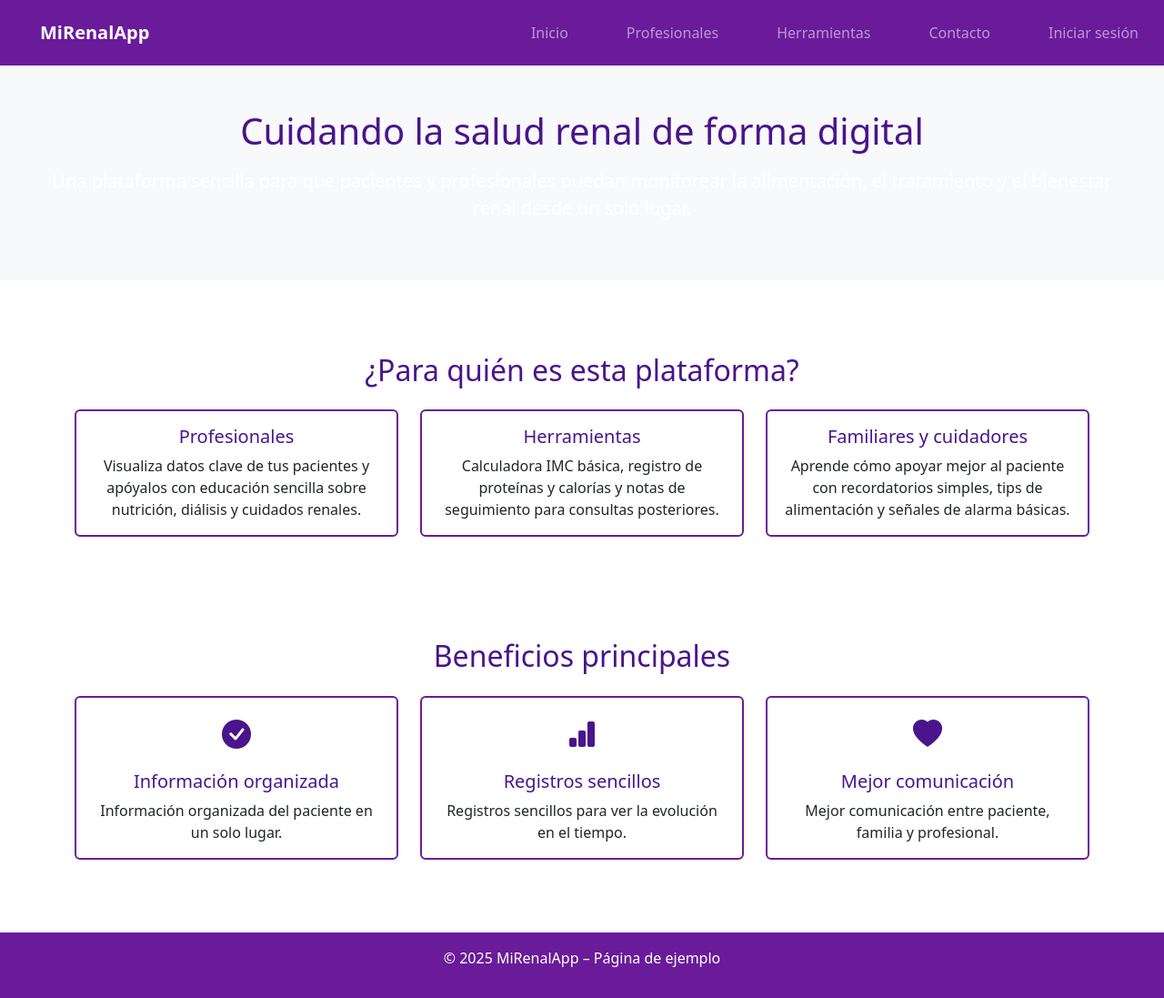
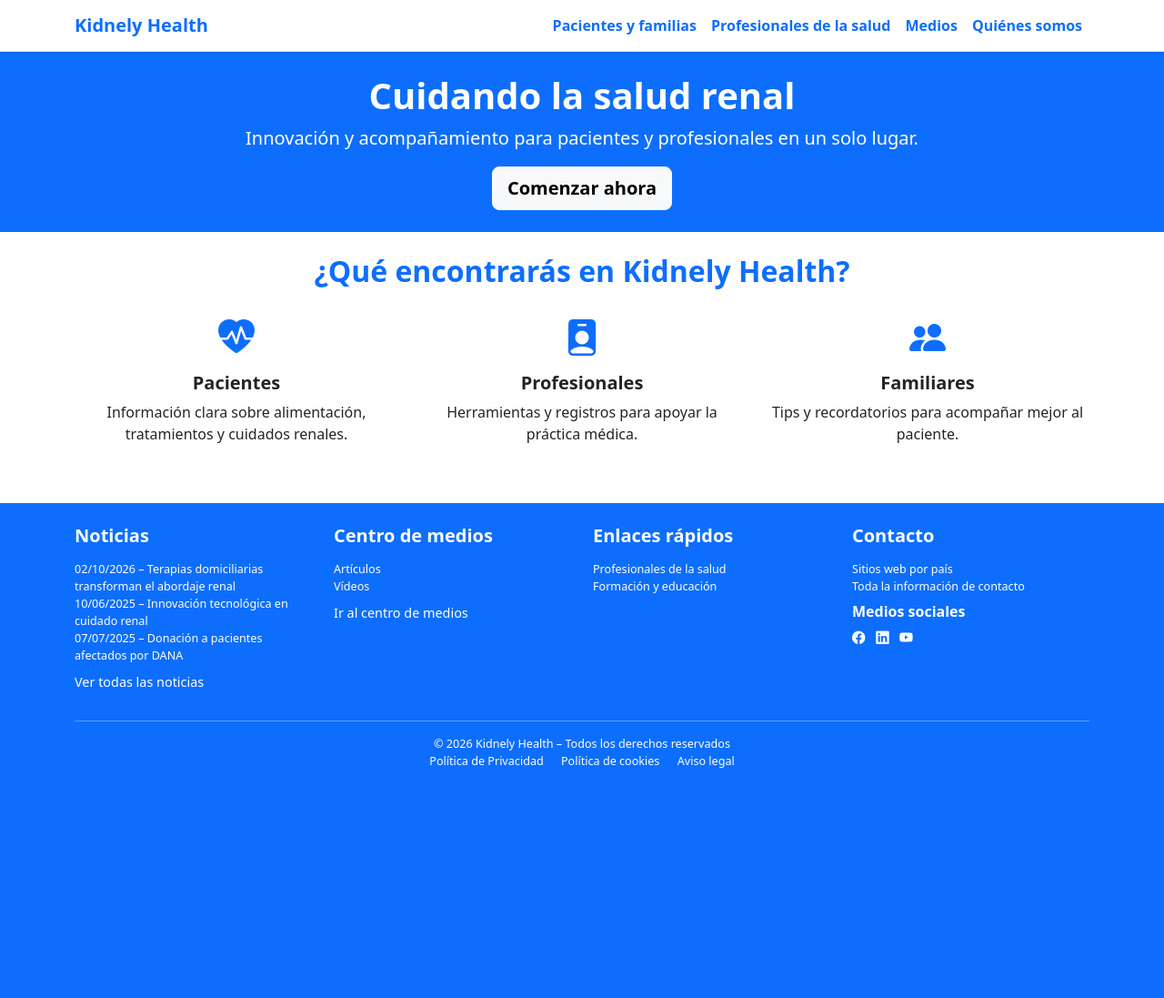
Before and after one commit to AngelAndreiLeonAguilar/MiRenalApp, a Django app: page / in a window 1280 px wide. Shown: the whole page at 91% size. After the commit the page ends 844 px from the top, so only its background shows below. Run offline with Django 5.2, Linux system fonts and the light colour scheme.

Commit message:
Rediseño de l apagina web

```diff
--- a/docker-compose.yml
+++ b/docker-compose.yml
@@ -16,9 +16,9 @@ services:
     image: postgres:15
     container_name: postgres_db
     environment:
-      POSTGRES_DB: nombre_db
-      POSTGRES_USER: usuario_db
-      POSTGRES_PASSWORD: contraseña_db
+      POSTGRES_DB: mirenalapp_db
+      POSTGRES_USER: postgres
+      POSTGRES_PASSWORD: 1234567890
     ports:
       - "5432:5432"
     volumes:
--- /dev/null
+++ b/requirements.txt
@@ -0,0 +1,3 @@
+Django==5.1.4
+psycopg2==2.9.9
+python-decouple==3.8
--- a/static/css/style.css
+++ b/static/css/style.css
@@ -1,126 +1,82 @@
-body {
-    font-family: Arial, sans-serif;
-    margin: 0;
-    padding: 0;
-    background: #f9f9f9;
-    color: #333;
+/* Paleta principal */
+.bg-blue {
+    background-color: #0d6efd !important;
 }
 
-header {
-    background: #6a1b9a;
-    color: white;
-    padding: 2rem;
-    text-align: center;
+.text-blue {
+    color: #0d6efd !important;
 }
 
-section {
-    padding: 2rem;
-    text-align: center;
+.btn-blue {
+    background-color: #0d6efd;
+    color: #fff;
+    border: none;
 }
 
-a {
-    display: inline-block;
-    margin: 0.5rem;
-    padding: 0.7rem 1.5rem;
-    background: #6a1b9a;
-    color: white;
-    border-radius: 5px;
+.btn-blue:hover {
+    background-color: #0b5ed7;
+    color: #fff;
+}
+
+/* Navbar */
+.navbar {
+    font-weight: 600;
+}
+
+.navbar a {
     text-decoration: none;
 }
 
-a:hover {
-    background: #4a148c;
+/* Hero */
+header h1 {
+    font-weight: 700;
 }
 
-footer {
-    background: #6a1b9a;
-    color: white;
-    text-align: center;
-    padding: 1rem;
-}
-nav {
-    background: #6a1b9a;
-    padding: 1rem;
+header p {
+    font-size: 1.1rem;
 }
 
-nav ul {
-    list-style: none;
-    margin: 0;
-    padding: 0;
-    display: flex;
-    justify-content: center;
-    gap: 2rem;
+/* Sección introductoria */
+.section-title {
+    margin-bottom: 1.5rem;
+    font-weight: 700;
 }
 
-nav a {
-    color: white;
-    text-decoration: none;
-    font-weight: bold;
+section h5 {
+    font-weight: 600;
+    margin-top: 0.5rem;
 }
 
-nav a:hover {
-    text-decoration: underline;
-}
-section {
-    padding: 2rem;
-    text-align: left;
-    max-width: 800px;
-    margin: auto;
+/* Footer */
+footer {
+    font-size: 0.9rem;
 }
 
-section h2 {
-    color: #4a148c;
+footer h5 {
+    font-weight: 700;
     margin-bottom: 1rem;
 }
 
-section ul {
-    list-style: none;
-    padding: 0;
+footer h6 {
+    font-weight: 600;
+    margin-top: 1rem;
 }
 
-section li {
-    margin-bottom: 0.8rem;
+footer a {
+    color: #ffffff;
+    text-decoration: none;
 }
 
-.beneficios ul li::before {
-    content: "✔ ";
-    color: #6a1b9a;
-    font-weight: bold;
-}
-/* Colores principales */
-.bg-purple {
-    background-color: #6a1b9a !important;
+footer a:hover {
+    text-decoration: underline;
 }
 
-.text-purple {
-    color: #4a148c !important;
+footer ul {
+    padding-left: 0;
+    list-style: none;
+    margin-bottom: 0.5rem;
 }
 
-.border-purple {
-    border: 2px solid #6a1b9a !important;
+footer .border-top {
+    border-color: rgba(255, 255, 255, 0.3) !important;
 }
-
-/* Botones personalizados */
-.btn-purple {
-    background-color: #6a1b9a;
-    color: white;
-    border-radius: 5px;
-    margin: 0.5rem;
-}
-
-.btn-purple:hover {
-    background-color: #4a148c;
-    color: white;
-}
-
-.btn-outline-purple {
-    border: 2px solid #6a1b9a;
-    color: #6a1b9a;
-    border-radius: 5px;
-    margin: 0.5rem;
-}
-
-.btn-outline-purple:hover {
-    background-color: #6a1b9a;
-    color: white;
-}
--- a/templates/home.html
+++ b/templates/home.html
@@ -2,7 +2,7 @@
 <html lang="es">
 <head>
     <meta charset="UTF-8">
-    <title>MiRenalApp</title>
+    <title>Kidnely Health</title>
     {% load static %}
     <link rel="stylesheet" href="{% static 'css/style.css' %}">
     <!-- Bootstrap CSS -->
@@ -11,134 +11,140 @@
     <link rel="stylesheet" href="https://cdn.jsdelivr.net/npm/bootstrap-icons@1.11.1/font/bootstrap-icons.css">
 </head>
 <body>
-    <!-- Menú de navegación -->
-    <nav class="navbar navbar-expand-lg navbar-dark bg-purple">
-        <div class="container-fluid">
-            <a class="navbar-brand" href="{% url 'home' %}">MiRenalApp</a>
+    <!-- Navbar -->
+    <nav class="navbar navbar-expand-lg navbar-light bg-white shadow-sm border-bottom">
+        <div class="container">
+            <a class="navbar-brand fw-bold text-blue" href="{% url 'home' %}">Kidnely Health</a>
+
+            <!-- Botón menú lateral (solo visible en móvil) -->
+            <button class="btn btn-blue d-lg-none" type="button" data-bs-toggle="offcanvas" data-bs-target="#menuLateral">
+                <i class="bi bi-list"></i> Menú
+            </button>
+
             <button class="navbar-toggler" type="button" data-bs-toggle="collapse" data-bs-target="#navbarNav">
                 <span class="navbar-toggler-icon"></span>
             </button>
             <div class="collapse navbar-collapse" id="navbarNav">
-                <ul class="navbar-nav ms-auto">
-                    <li class="nav-item"><a class="nav-link" href="{% url 'home' %}">Inicio</a></li>
-                    <li class="nav-item"><a class="nav-link" href="#">Profesionales</a></li>
-                    <li class="nav-item"><a class="nav-link" href="#">Herramientas</a></li>
-                    <li class="nav-item"><a class="nav-link" href="#">Contacto</a></li>
-
-                    {% if user.is_authenticated %}
-                        <!-- Menú desplegable de usuario -->
-                        <li class="nav-item dropdown">
-                            <a class="nav-link dropdown-toggle d-flex align-items-center" href="#" id="userDropdown" role="button" data-bs-toggle="dropdown" aria-expanded="false">
-                                <i class="bi bi-person-circle" style="font-size:1.5rem;"></i>
-                            </a>
-                            <ul class="dropdown-menu dropdown-menu-end" aria-labelledby="userDropdown">
-                                <li class="dropdown-item-text">
-                                    <strong>{{ user.username }}</strong>
-                                </li>
-                                <li><hr class="dropdown-divider"></li>
-                                <!-- Enlace de cerrar sesión -->
-                                <li><a class="dropdown-item" href="{% url 'logout' %}">Cerrar sesión</a></li>
-                                <!-- Opciones adicionales -->
-                                <li><a class="dropdown-item" href="{% url 'mi_perfil' %}">Mi perfil</a></li>
-                                <li><a class="dropdown-item" href="#">Configuración</a></li>
-
-                                {% if user.perfil.tipo == "medico" %}
-                                    <!-- 🔹 Enlace exclusivo para médicos -->
-                                    <li><a class="dropdown-item" href="{% url 'panel_medico' %}">Panel de Médicos</a></li>
-                                {% endif %}
-                            </ul>
-                        </li>
-                    {% else %}
-                        <li class="nav-item">
-                            <a class="nav-link" href="{% url 'login' %}">Iniciar sesión</a>
-                        </li>
-                    {% endif %}
+                <ul class="navbar-nav ms-auto fw-semibold">
+                    <li class="nav-item"><a class="nav-link text-blue" href="#">Pacientes y familias</a></li>
+                    <li class="nav-item"><a class="nav-link text-blue" href="#">Profesionales de la salud</a></li>
+                    <li class="nav-item"><a class="nav-link text-blue" href="#">Medios</a></li>
+                    <li class="nav-item"><a class="nav-link text-blue" href="#">Quiénes somos</a></li>
                 </ul>
             </div>
         </div>
     </nav>
 
-    <!-- Encabezado -->
-    <header class="bg-light text-center p-5">
-        <h1 class="text-purple mb-3">Cuidando la salud renal de forma digital</h1>
-        <p class="lead">Una plataforma sencilla para que pacientes y profesionales puedan monitorear la alimentación, el tratamiento y el bienestar renal desde un solo lugar.</p>
+    <!-- Hero -->
+    <header class="bg-blue text-white text-center py-4">
+        <div class="container">
+            <h1 class="fw-bold">Cuidando la salud renal</h1>
+            <p class="lead mb-3">Innovación y acompañamiento para pacientes y profesionales en un solo lugar.</p>
+            <a href="{% url 'login' %}" class="btn btn-light btn-lg fw-bold">Comenzar ahora</a>
+        </div>
     </header>
 
-    <!-- Sección: ¿Para quién es esta plataforma? -->
-    <section class="container my-5">
-        <h2 class="text-center text-purple mb-4">¿Para quién es esta plataforma?</h2>
-        <div class="row justify-content-center g-4 text-center">
+    <!-- Sección introductoria -->
+    <section class="container my-4 text-center">
+        <h2 class="text-blue section-title">¿Qué encontrarás en Kidnely Health?</h2>
+        <div class="row g-4">
             <div class="col-md-4">
-                <div class="card h-100 border-purple">
-                    <div class="card-body">
-                        <h5 class="card-title text-purple">Profesionales</h5>
-                        <p class="card-text">Visualiza datos clave de tus pacientes y apóyalos con educación sencilla sobre nutrición, diálisis y cuidados renales.</p>
-                    </div>
-                </div>
+                <i class="bi bi-heart-pulse-fill text-blue fs-1 mb-2"></i>
+                <h5 class="fw-bold">Pacientes</h5>
+                <p>Información clara sobre alimentación, tratamientos y cuidados renales.</p>
             </div>
             <div class="col-md-4">
-                <div class="card h-100 border-purple">
-                    <div class="card-body">
-                        <h5 class="card-title text-purple">Herramientas</h5>
-                        <p class="card-text">Calculadora IMC básica, registro de proteínas y calorías y notas de seguimiento para consultas posteriores.</p>
-                    </div>
-                </div>
+                <i class="bi bi-person-badge-fill text-blue fs-1 mb-2"></i>
+                <h5 class="fw-bold">Profesionales</h5>
+                <p>Herramientas y registros para apoyar la práctica médica.</p>
             </div>
             <div class="col-md-4">
-                <div class="card h-100 border-purple">
-                    <div class="card-body">
-                        <h5 class="card-title text-purple">Familiares y cuidadores</h5>
-                        <p class="card-text">Aprende cómo apoyar mejor al paciente con recordatorios simples, tips de alimentación y señales de alarma básicas.</p>
-                    </div>
-                </div>
-            </div>
-        </div>
-    </section>
-
-    <!-- Sección: Beneficios principales -->
-    <section class="container my-5">
-        <h2 class="text-center text-purple mb-4">Beneficios principales</h2>
-        <div class="row g-4 text-center">
-            <div class="col-md-4">
-                <div class="card h-100 border-purple">
-                    <div class="card-body">
-                        <div class="mb-3">
-                            <i class="bi bi-check-circle-fill text-purple" style="font-size:2rem;"></i>
-                        </div>
-                        <h5 class="card-title text-purple">Información organizada</h5>
-                        <p class="card-text">Información organizada del paciente en un solo lugar.</p>
-                    </div>
-                </div>
-            </div>
-            <div class="col-md-4">
-                <div class="card h-100 border-purple">
-                    <div class="card-body">
-                        <div class="mb-3">
-                            <i class="bi bi-bar-chart-fill text-purple" style="font-size:2rem;"></i>
-                        </div>
-                        <h5 class="card-title text-purple">Registros sencillos</h5>
-                        <p class="card-text">Registros sencillos para ver la evolución en el tiempo.</p>
-                    </div>
-                </div>
-            </div>
-            <div class="col-md-4">
-                <div class="card h-100 border-purple">
-                    <div class="card-body">
-                        <div class="mb-3">
-                            <i class="bi bi-heart-fill text-purple" style="font-size:2rem;"></i>
-                        </div>
-                        <h5 class="card-title text-purple">Mejor comunicación</h5>
-                        <p class="card-text">Mejor comunicación entre paciente, familia y profesional.</p>
-                    </div>
-                </div>
+                <i class="bi bi-people-fill text-blue fs-1 mb-2"></i>
+                <h5 class="fw-bold">Familiares</h5>
+                <p>Tips y recordatorios para acompañar mejor al paciente.</p>
             </div>
         </div>
     </section>
 
     <!-- Footer -->
-    <footer class="bg-purple text-white text-center p-3 mt-5">
-        <p>© 2025 MiRenalApp – Página de ejemplo</p>
+    <footer class="bg-blue text-white mt-5 pt-4 pb-2">
+        <div class="container">
+            <div class="row">
+                <!-- Noticias -->
+                <div class="col-md-3 mb-3">
+                    <h5 class="fw-bold">Noticias</h5>
+                    <ul class="list-unstyled small">
+                        <li>02/10/2026 – Terapias domiciliarias transforman el abordaje renal</li>
+                        <li>10/06/2025 – Innovación tecnológica en cuidado renal</li>
+                        <li>07/07/2025 – Donación a pacientes afectados por DANA</li>
+                    </ul>
+                    <a href="#" class="text-white">Ver todas las noticias</a>
+                </div>
+
+                <!-- Centro de medios -->
+                <div class="col-md-3 mb-3">
+                    <h5 class="fw-bold">Centro de medios</h5>
+                    <ul class="list-unstyled small">
+                        <li><a href="#" class="text-white">Artículos</a></li>
+                        <li><a href="#" class="text-white">Vídeos</a></li>
+                    </ul>
+                    <a href="#" class="text-white">Ir al centro de medios</a>
+                </div>
+
+                <!-- Enlaces rápidos -->
+                <div class="col-md-3 mb-3">
+                    <h5 class="fw-bold">Enlaces rápidos</h5>
+                    <ul class="list-unstyled small">
+                        <li><a href="#" class="text-white">Profesionales de la salud</a></li>
+                        <li><a href="#" class="text-white">Formación y educación</a></li>
+                    </ul>
+                </div>
+
+                <!-- Contacto -->
+                <div class="col-md-3 mb-3">
+                    <h5 class="fw-bold">Contacto</h5>
+                    <ul class="list-unstyled small">
+                        <li><a href="#" class="text-white">Sitios web por país</a></li>
+                        <li><a href="#" class="text-white">Toda la información de contacto</a></li>
+                    </ul>
+                    <h6 class="fw-bold mt-2">Medios sociales</h6>
+                    <div>
+                        <a href="#" class="text-white me-2"><i class="bi bi-facebook"></i></a>
+                        <a href="#" class="text-white me-2"><i class="bi bi-linkedin"></i></a>
+                        <a href="#" class="text-white"><i class="bi bi-youtube"></i></a>
+                    </div>
+                </div>
+            </div>
+
+            <!-- Línea inferior -->
+            <div class="text-center border-top border-light pt-3 mt-3 small">
+                <p class="mb-0">© 2026 Kidnely Health – Todos los derechos reservados</p>
+                <a href="#" class="text-white me-3">Política de Privacidad</a>
+                <a href="#" class="text-white me-3">Política de cookies</a>
+                <a href="#" class="text-white">Aviso legal</a>
+            </div>
+        </div>
     </footer>
+
+    <!-- Menú lateral (offcanvas) -->
+    <div class="offcanvas offcanvas-start text-white bg-blue" tabindex="-1" id="menuLateral">
+        <div class="offcanvas-header">
+            <h5 class="offcanvas-title fw-bold">Kidnely Health</h5>
+            <button type="button" class="btn-close btn-close-white" data-bs-dismiss="offcanvas"></button>
+        </div>
+        <div class="offcanvas-body">
+            <ul class="list-unstyled">
+                <li><a href="#" class="text-white d-block mb-2">Pacientes y familias</a></li>
+                <li><a href="#" class="text-white d-block mb-2">Profesionales de la salud</a></li>
+                <li><a href="#" class="text-white d-block mb-2">Medios</a></li>
+                <li><a href="#" class="text-white d-block mb-2">Quiénes somos</a></li>
+                <li><a href="#" class="text-white d-block mb-2">Contacto</a></li>
+                <hr class="border-light">
+                <li><a href="#" class="text-white d-block mb-2">Sitios web por país</a></li>
+                <li><a href="#" class="text-white d-block mb-2">Spain</a></li>
+            </ul>
+        </div>
+    </div>
 
     <!-- Bootstrap JS -->
     <script src="https://cdn.jsdelivr.net/npm/bootstrap@5.3.2/dist/js/bootstrap.bundle.min.js"></script>
```
Also changed, not shown: 1 other file.
